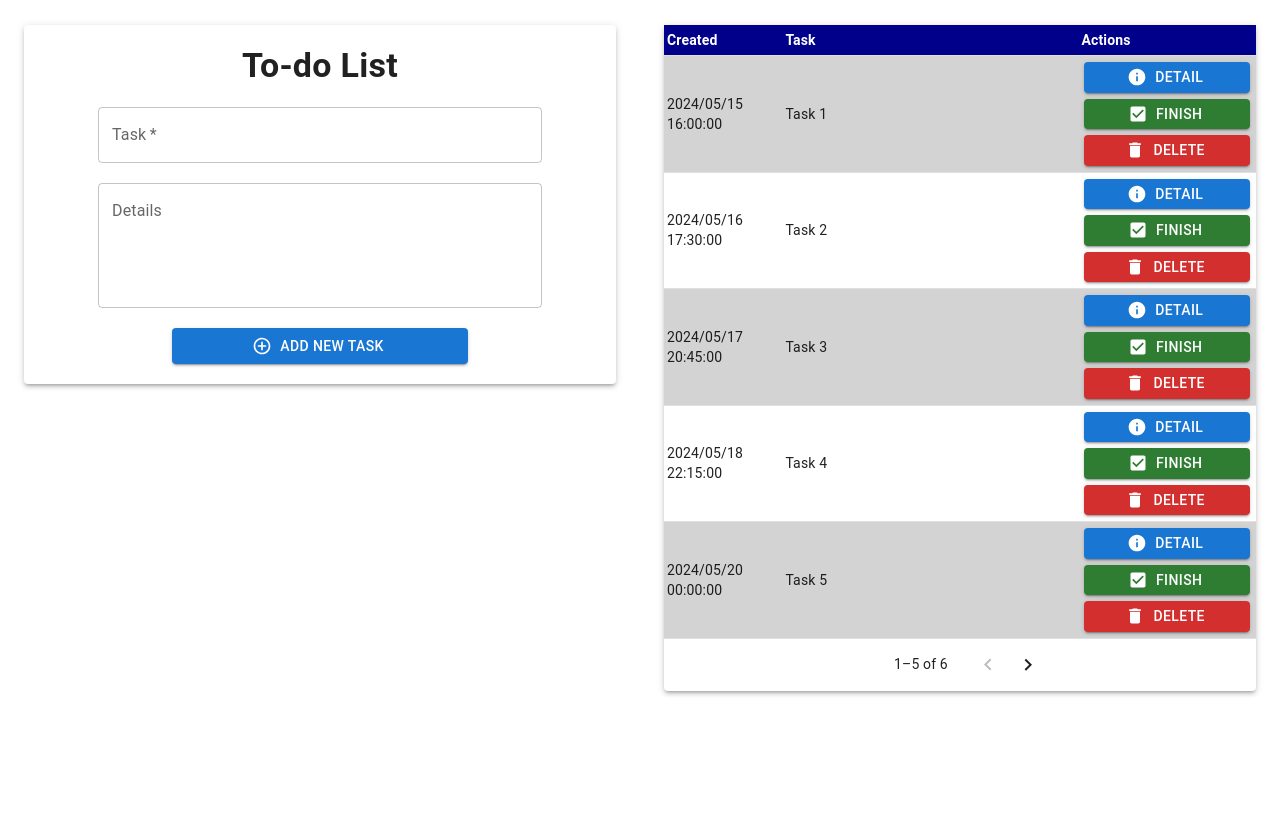
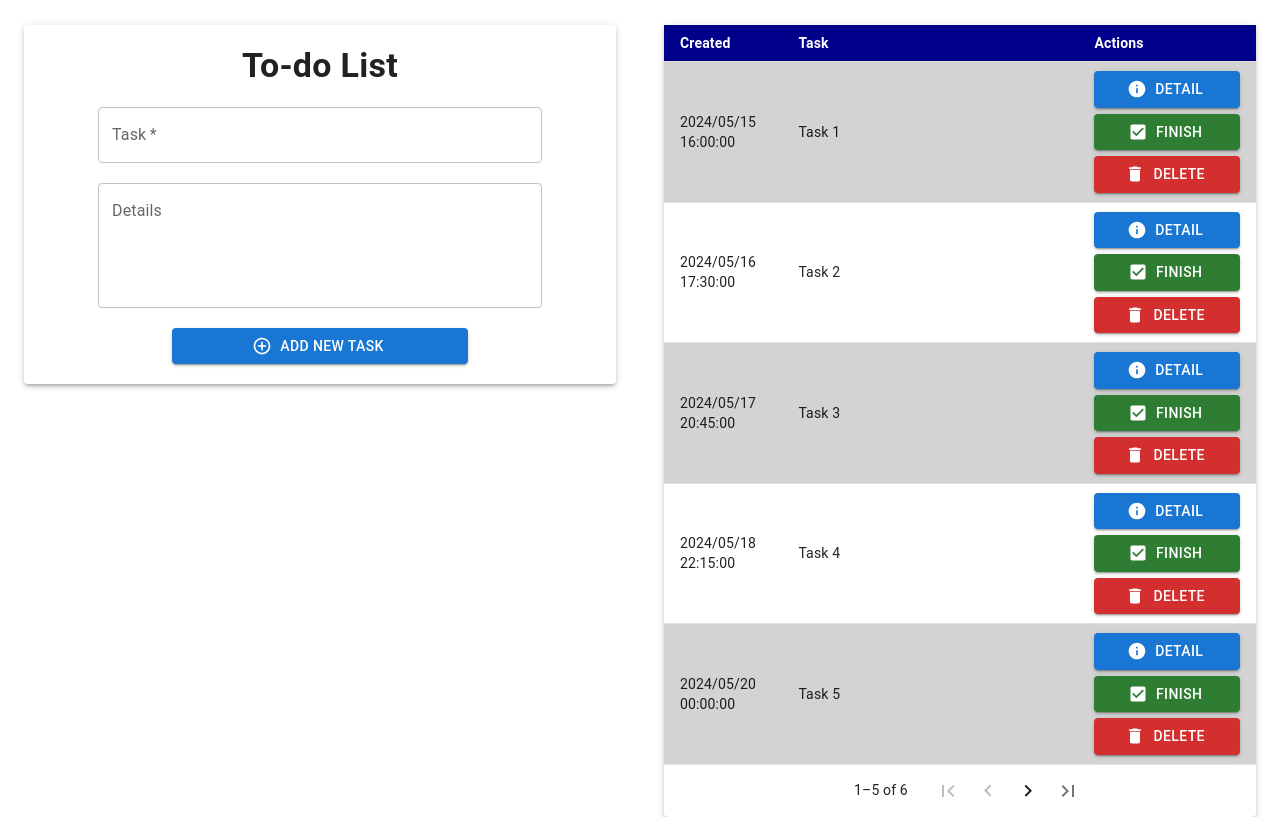
Before and after one commit to The-Aldi-Tri/to-do_app_client, a React (Create React App) app: page / in a window 1280 px wide. Built offline with nearby package versions, Linux system fonts and the light colour scheme.

Commit message:
Separate components to another files

```diff
--- /dev/null
+++ b/src/components/DelConfirmDialog.js
@@ -0,0 +1,39 @@
+import React from "react";
+import { Dialog, DialogTitle, DialogActions, Button } from "@mui/material";
+import { Cancel, DeleteForever } from "@mui/icons-material";
+
+const DelConfirmDialog = ({
+  isDialogOpen,
+  selectedRow,
+  handleCloseDialog,
+  handleDeleteButton,
+}) => {
+  return (
+    <Dialog open={isDialogOpen} onClose={handleCloseDialog}>
+      <DialogTitle>{"Are you sure you want to delete this task?"}</DialogTitle>
+      <DialogActions>
+        <Button
+          variant="contained"
+          color="primary"
+          onClick={handleCloseDialog}
+          startIcon={<Cancel />}
+        >
+          No
+        </Button>
+        <Button
+          variant="contained"
+          color="error"
+          onClick={() => {
+            handleDeleteButton(selectedRow.id);
+            handleCloseDialog();
+          }}
+          startIcon={<DeleteForever />}
+        >
+          Yes
+        </Button>
+      </DialogActions>
+    </Dialog>
+  );
+};
+
+export default DelConfirmDialog;
--- /dev/null
+++ b/src/components/DetailsModal.js
@@ -0,0 +1,60 @@
+import React from "react";
+import Modal from "@mui/material/Modal";
+import Paper from "@mui/material/Paper";
+import Typography from "@mui/material/Typography";
+import Button from "@mui/material/Button";
+import { Close } from "@mui/icons-material";
+
+const DetailsModal = ({ isModalOpen, selectedRow, handleCloseModal }) => {
+  const modalSx = {
+    position: "absolute",
+    top: "50%",
+    left: "50%",
+    transform: "translate(-50%, -50%)",
+    display: "flex",
+    flexDirection: "column",
+    p: 1,
+    minWidth: 300,
+    maxWidth: 600,
+    minHeight: 200,
+    maxHeight: 400,
+  };
+
+  return (
+    <Modal open={isModalOpen} onClose={handleCloseModal}>
+      <Paper sx={modalSx}>
+        <Typography
+          sx={{
+            display: "flex",
+            alignItems: "center",
+            textAlign: "justify",
+            p: "3px",
+            borderBottom: "1px solid",
+          }}
+        >
+          {selectedRow.task ? selectedRow.task : ""}
+        </Typography>
+        <Typography
+          sx={{
+            display: "flex",
+            textAlign: "justify",
+            p: "3px",
+          }}
+        >
+          {selectedRow.details ? selectedRow.details : ""}
+        </Typography>
+        <Button
+          variant="contained"
+          color="primary"
+          onClick={handleCloseModal}
+          sx={{ marginTop: "auto", p: "3px" }}
+          startIcon={<Close />}
+        >
+          CLOSE
+        </Button>
+      </Paper>
+    </Modal>
+  );
+};
+
+export default DetailsModal;
--- a/src/components/MuiTable.js
+++ b/src/components/MuiTable.js
@@ -3,20 +3,13 @@ import Container from "@mui/material/Container";
 import Paper from "@mui/material/Paper";
 import Stack from "@mui/material/Stack";
 import Button from "@mui/material/Button";
-import Modal from "@mui/material/Modal";
-import Typography from "@mui/material/Typography";
-import { Dialog, DialogTitle, DialogActions } from "@mui/material";
 import {
   Delete,
   CheckBox,
   Info,
   CheckBoxOutlineBlank,
-  Close,
-  Cancel,
-  DeleteForever,
 } from "@mui/icons-material";
 import {
-  TableContainer,
   Table,
   TableHead,
   TableBody,
@@ -24,10 +17,16 @@ import {
   TableCell,
   TablePagination,
 } from "@mui/material";
+import DetailsModal from "./DetailsModal";
+import DelConfirmDialog from "./DelConfirmDialog";
 
 export default function MuiTable({ sharedData, handleSharedData }) {
-  // For Table Component
   const [data, setData] = [sharedData, handleSharedData];
+  const [page, setPage] = useState(0);
+  const [rowsPerPage, setRowsPerPage] = useState(5);
+  const [selectedRow, setSelectedRow] = useState({});
+  const [isModalOpen, setIsModalOpen] = useState(false);
+  const [isDialogOpen, setIsDialogOpen] = useState(false);
 
   const handleFinishButton = (id) => {
     setData(
@@ -44,13 +43,6 @@ export default function MuiTable({ sharedData, handleSharedData }) {
     setData(data.filter((item) => item.id !== id));
   };
 
-  // For Table Pagination Component
-  const [page, setPage] = useState(0);
-  const [rowsPerPage, setRowsPerPage] = useState(5);
-
-  const emptyRows =
-    page > 0 ? Math.max(0, (1 + page) * rowsPerPage - data.length) : 0;
-
   const handleChangePage = (event, newPage) => {
     setPage(newPage);
   };
@@ -60,66 +52,44 @@ export default function MuiTable({ sharedData, handleSharedData }) {
     setPage(0);
   };
 
-  // For Modal Component
-  const [selectedRow, setSelectedRow] = useState({});
-  const [openModal, setOpenModal] = useState(false);
-
-  const handleOpenModal = () => {
-    setOpenModal(true);
+  const handleEmptyRows = () => {
+    const emptyRows =
+      page > 0 ? Math.max(0, (1 + page) * rowsPerPage - data.length) : 0;
+    return (
+      emptyRows > 0 && (
+        <TableRow sx={{ height: 115 * emptyRows }}>
+          <TableCell colSpan={3} />
+        </TableRow>
+      )
+    );
   };
 
-  const handleCloseModal = () => {
-    setOpenModal(false);
-  };
+  const handleOpenModal = () => setIsModalOpen(true);
+  const handleCloseModal = () => setIsModalOpen(false);
 
-  // For Dialog Component
-  const [openDialog, setOpenDialog] = useState(false);
-
-  const handleOpenDialog = () => {
-    setOpenDialog(true);
-  };
-
-  const handleCloseDialog = () => {
-    setOpenDialog(false);
-  };
+  const handleOpenDialog = () => setIsDialogOpen(true);
+  const handleCloseDialog = () => setIsDialogOpen(false);
 
   // Styling
+  const paperSx = {
+    width: "100%",
+    display: "flex",
+    flexDirection: "column",
+    alignItems: "center",
+  };
   const tableHeaderSx = {
     backgroundColor: "darkblue",
     position: "sticky",
     top: 0,
     zIndex: 3,
   };
-  const tableHeaderCellSx = { color: "white", fontWeight: "bold", p: "3px" };
-  const actionsButtonSx = { p: "3px", margin: "3px" };
-
-  const modalSx = {
-    position: "absolute",
-    top: "50%",
-    left: "50%",
-    transform: "translate(-50%, -50%)",
-    display: "flex",
-    flexDirection: "column",
-    p: 1,
-    minWidth: 300,
-    maxWidth: 600,
-    minHeight: 200,
-    maxHeight: 400,
-  };
+  const tableHeaderCellSx = { color: "white", fontWeight: "bold" };
+  const actionsButtonSx = { margin: "3px 0" };
 
   return (
     <Container maxWidth="md">
-      <Paper
-        elevation={3}
-        sx={{
-          width: "100%",
-          display: "flex",
-          flexDirection: "column",
-          alignItems: "center",
-        }}
-      >
-        <TableContainer>
-          <Table aria-label="Task table">
+      <Paper elevation={3} sx={paperSx}>
+        <Table size="small">
           <TableHead sx={tableHeaderSx}>
             <TableRow>
               <TableCell sx={tableHeaderCellSx}>Created</TableCell>
@@ -129,10 +99,7 @@ export default function MuiTable({ sharedData, handleSharedData }) {
           </TableHead>
           <TableBody>
             {(rowsPerPage > 0
-                ? data.slice(
-                    page * rowsPerPage,
-                    page * rowsPerPage + rowsPerPage
-                  )
+              ? data.slice(page * rowsPerPage, page * rowsPerPage + rowsPerPage)
               : data
             ).map((row, index) => (
               <TableRow
@@ -148,7 +115,6 @@ export default function MuiTable({ sharedData, handleSharedData }) {
                 <TableCell
                   sx={{
                     textDecoration: row.finished ? "line-through" : "none",
-                      p: "3px",
                     width: "20%",
                   }}
                 >
@@ -157,7 +123,6 @@ export default function MuiTable({ sharedData, handleSharedData }) {
                 <TableCell
                   sx={{
                     textDecoration: row.finished ? "line-through" : "none",
-                      p: "3px",
                     width: "50%",
                   }}
                 >
@@ -167,7 +132,6 @@ export default function MuiTable({ sharedData, handleSharedData }) {
                 </TableCell>
                 <TableCell
                   sx={{
-                      p: "3px",
                     width: "30%",
                   }}
                 >
@@ -212,7 +176,7 @@ export default function MuiTable({ sharedData, handleSharedData }) {
                       startIcon={<Delete />}
                       onClick={() => {
                         setSelectedRow(row);
-                          handleOpenDialog(row);
+                        handleOpenDialog();
                       }}
                     >
                       Delete
@@ -221,86 +185,32 @@ export default function MuiTable({ sharedData, handleSharedData }) {
                 </TableCell>
               </TableRow>
             ))}
-              {emptyRows > 0 && (
-                <TableRow sx={{ height: 100 * emptyRows }}>
-                  <TableCell colSpan={3} />
-                </TableRow>
-              )}
+            {handleEmptyRows()}
           </TableBody>
         </Table>
-        </TableContainer>
         <TablePagination
-          component="div"
           count={data.length}
           page={page}
           onPageChange={handleChangePage}
+          onRowsPerPageChange={handleChangeRowsPerPage}
           rowsPerPage={rowsPerPage}
-          rowsPerPageOptions={[]} // Add number to activate rows per page options
-          onRowsPerPageChange={handleChangeRowsPerPage}
-          sx={{
-            display: "flex",
-            justifyContent: "center",
-          }}
+          rowsPerPageOptions={[]} // Add number to activate
+          showFirstButton={true}
+          showLastButton={true}
+          component="div"
+          style={{ margin: "auto" }}
         />
-        <Modal open={openModal} onClose={handleCloseModal}>
-          <Paper sx={modalSx}>
-            <Typography
-              sx={{
-                display: "flex",
-                alignItems: "center",
-                textAlign: "justify",
-                p: "3px",
-                borderBottom: "1px solid",
-              }}
-            >
-              {selectedRow.task ? selectedRow.task : ""}
-            </Typography>
-            <Typography
-              sx={{
-                display: "flex",
-                textAlign: "justify",
-                p: "3px",
-              }}
-            >
-              {selectedRow.details ? selectedRow.details : ""}
-            </Typography>
-            <Button
-              variant="contained"
-              color="primary"
-              onClick={handleCloseModal}
-              sx={{ marginTop: "auto", p: "3px" }}
-              startIcon={<Close />}
-            >
-              CLOSE
-            </Button>
-          </Paper>
-        </Modal>
-        <Dialog open={openDialog} onClose={handleCloseDialog}>
-          <DialogTitle>
-            {"Are you sure you want to delete this task?"}
-          </DialogTitle>
-          <DialogActions>
-            <Button
-              variant="contained"
-              color="primary"
-              onClick={handleCloseDialog}
-              startIcon={<Cancel />}
-            >
-              No
-            </Button>
-            <Button
-              variant="contained"
-              color="error"
-              onClick={() => {
-                handleDeleteButton(selectedRow.id);
-                setOpenDialog(false);
-              }}
-              startIcon={<DeleteForever />}
-            >
-              Yes
-            </Button>
-          </DialogActions>
-        </Dialog>
+        <DetailsModal
+          isModalOpen={isModalOpen}
+          selectedRow={selectedRow}
+          handleCloseModal={handleCloseModal}
+        />
+        <DelConfirmDialog
+          isDialogOpen={isDialogOpen}
+          selectedRow={selectedRow}
+          handleCloseDialog={handleCloseDialog}
+          handleDeleteButton={handleDeleteButton}
+        />
       </Paper>
     </Container>
   );
```
Lines whose indentation alone changed are shown as unchanged.
